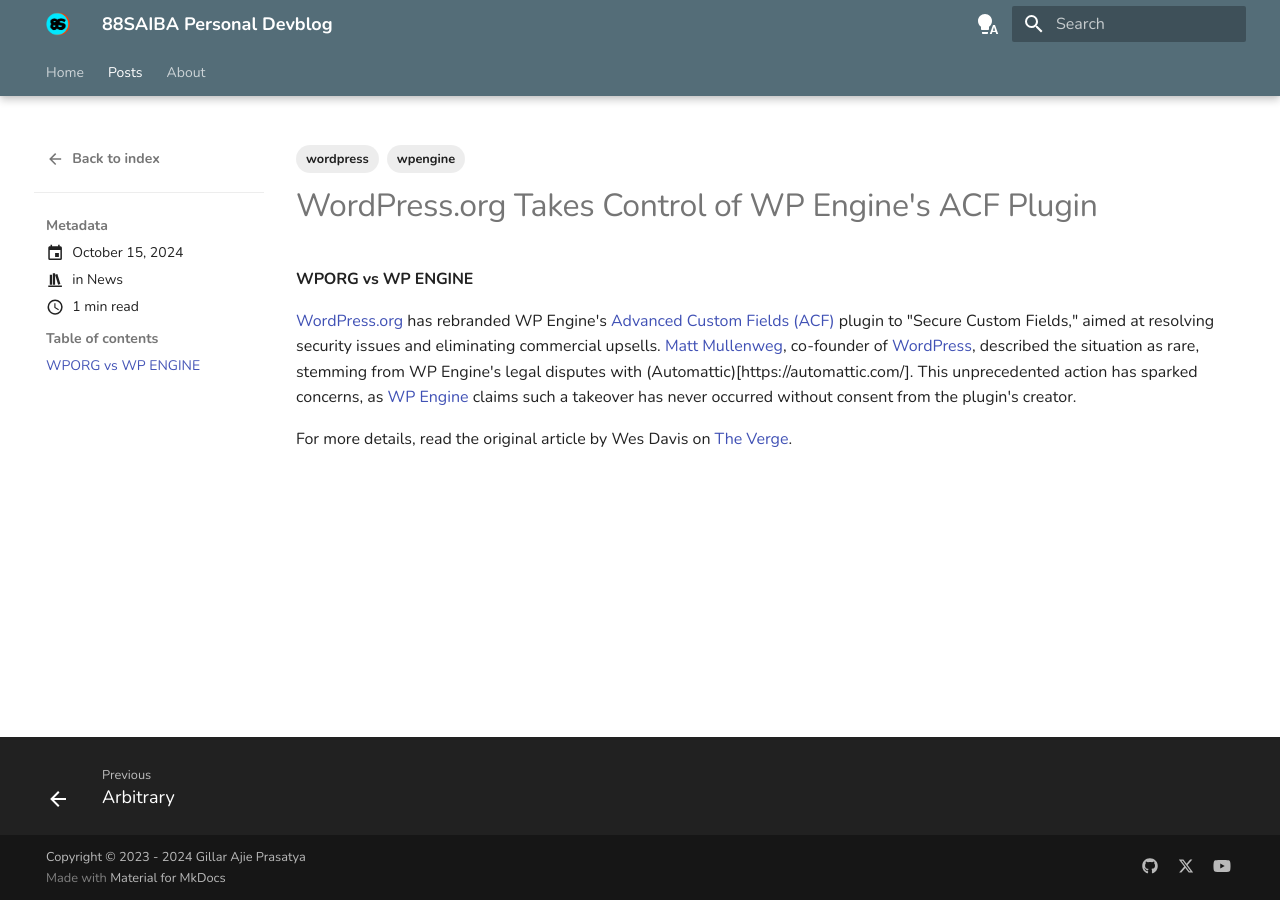
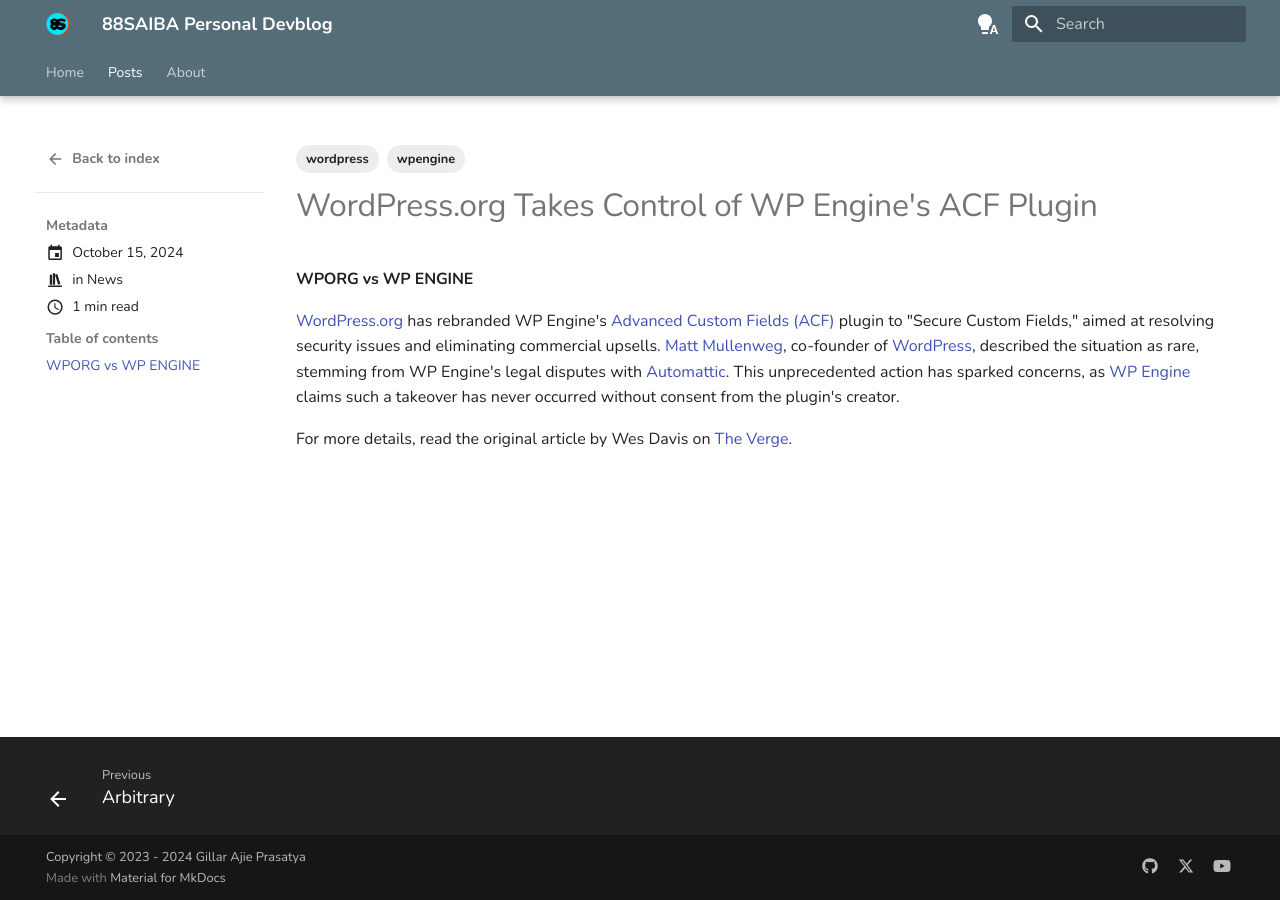
Before and after one commit to nokijfb/8389188babayagaisdfyigaqf, an MkDocs documentation site: the page built from docs/blog/posts/15102024news.md, in a window 1280 px wide. Built offline with MkDocs 1.6.1 and Material for MkDocs 9.7.7, drawn with Linux system fonts in a browser that asks for light colours.

Commit message:
upd artcnews

```diff
--- a/docs/blog/posts/15102024news.md
+++ b/docs/blog/posts/15102024news.md
@@ -10,6 +10,6 @@ tags:
 # WordPress.org Takes Control of WP Engine's ACF Plugin
 #### WPORG vs WP ENGINE
 
-[WordPress.org](https://wordpress.org/) has rebranded WP Engine's [Advanced Custom Fields (ACF)](advancedcustomfields.com) plugin to "Secure Custom Fields,"<!-- more --> aimed at resolving security issues and eliminating commercial upsells. [Matt Mullenweg](https://x.com/photomatt), co-founder of [WordPress](https://wordpress.com/), described the situation as rare, stemming from WP Engine's legal disputes with (Automattic)[https://automattic.com/]. This unprecedented action has sparked concerns, as [WP Engine](https://wpengine.com/) claims such a takeover has never occurred without consent from the plugin's creator.
+[WordPress.org](https://wordpress.org/) has rebranded WP Engine's [Advanced Custom Fields (ACF)](advancedcustomfields.com) plugin to "Secure Custom Fields,"<!-- more --> aimed at resolving security issues and eliminating commercial upsells. [Matt Mullenweg](https://x.com/photomatt), co-founder of [WordPress](https://wordpress.com/), described the situation as rare, stemming from WP Engine's legal disputes with [Automattic](https://automattic.com/). This unprecedented action has sparked concerns, as [WP Engine](https://wpengine.com/) claims such a takeover has never occurred without consent from the plugin's creator.
 
 For more details, read the original article by Wes Davis on [The Verge](https://www.theverge.com/2024/10/12/24268637/wordpress-org-matt-mullenweg-acf-fork-secure-custom-fields-wp-engine).
```
